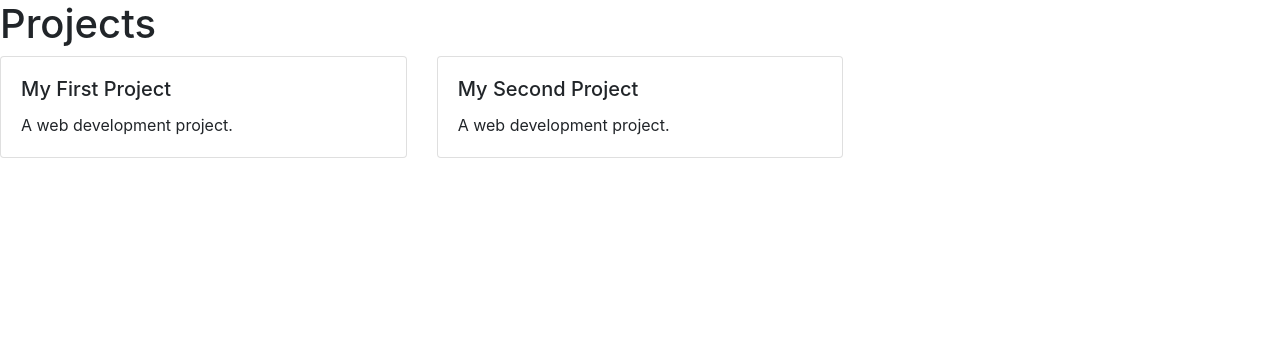
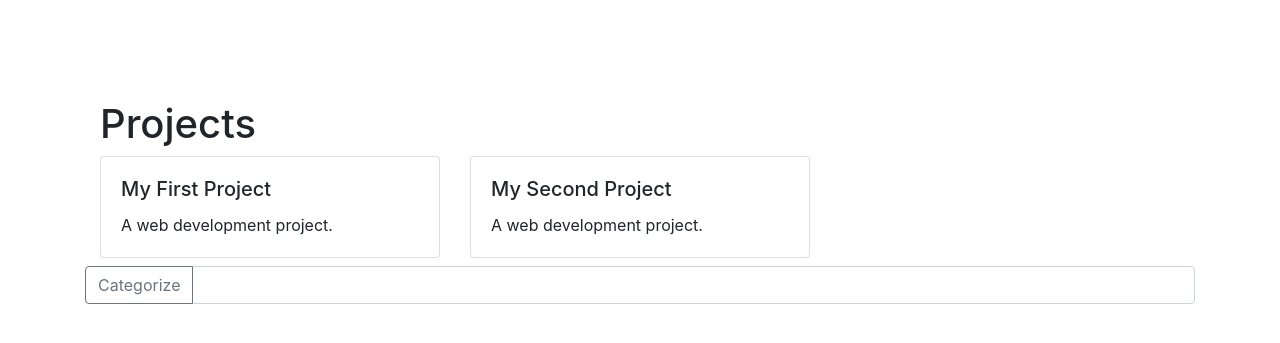
Before and after one commit to gkama/sample-django, a Django app: page /projects/ in a window 1280 px wide. Shown: the top 343 px of the page. Run offline with Django 3.2, Linux system fonts and the light colour scheme; some libraries are stand-ins or nearby versions.

Commit message:
update base and project index

```diff
--- a/gtknlp/gtknlp/templates/base.html
+++ b/gtknlp/gtknlp/templates/base.html
@@ -1,6 +1,8 @@
 <link rel="stylesheet" href="https://stackpath.bootstrapcdn.com/bootstrap/4.1.3/css/bootstrap.min.css" integrity="sha384-MCw98/SFnGE8fJT3GXwEOngsV7Zt27NXFoaoApmYm81iuXoPkFOJwJ8ERdknLPMO" crossorigin="anonymous">
 
-{% block page_content %}{% endblock %}
+<div style="margin: 100px;">
+  {% block page_content %}{% endblock %}
+</div>
 
 <script src="https://code.jquery.com/jquery-3.3.1.slim.min.js" integrity="sha384-q8i/X+965DzO0rT7abK41JStQIAqVgRVzpbzo5smXKp4YfRvH+8abtTE1Pi6jizo" crossorigin="anonymous"></script>
 <script src="https://cdnjs.cloudflare.com/ajax/libs/popper.js/1.14.3/umd/popper.min.js" integrity="sha384-ZMP7rVo3mIykV+2+9J3UJ46jBk0WLaUAdn689aCwoqbBJiSnjAK/l8WvCWPIPm49" crossorigin="anonymous"></script>
--- a/gtknlp/gtknlp/templates/index.html
+++ /dev/null
@@ -1,5 +0,0 @@
-{% extends "base.html" %}
-
-{% block page_content %}
-<h1>Hello, World!</h1>
-{% endblock %}
--- a/gtknlp/project/templates/project_index.html
+++ b/gtknlp/project/templates/project_index.html
@@ -14,4 +14,13 @@
     </div>
     {% endfor %}
 </div>
+
+<div class="row">
+  <div class="input-group mb-3">
+    <div class="input-group-prepend">
+      <button class="btn btn-outline-secondary" type="button">Categorize</button>
+    </div>
+    <input type="text" class="form-control" placeholder="" aria-label="" aria-describedby="basic-addon1">
+  </div>
+</div>
 {% endblock %}
```
